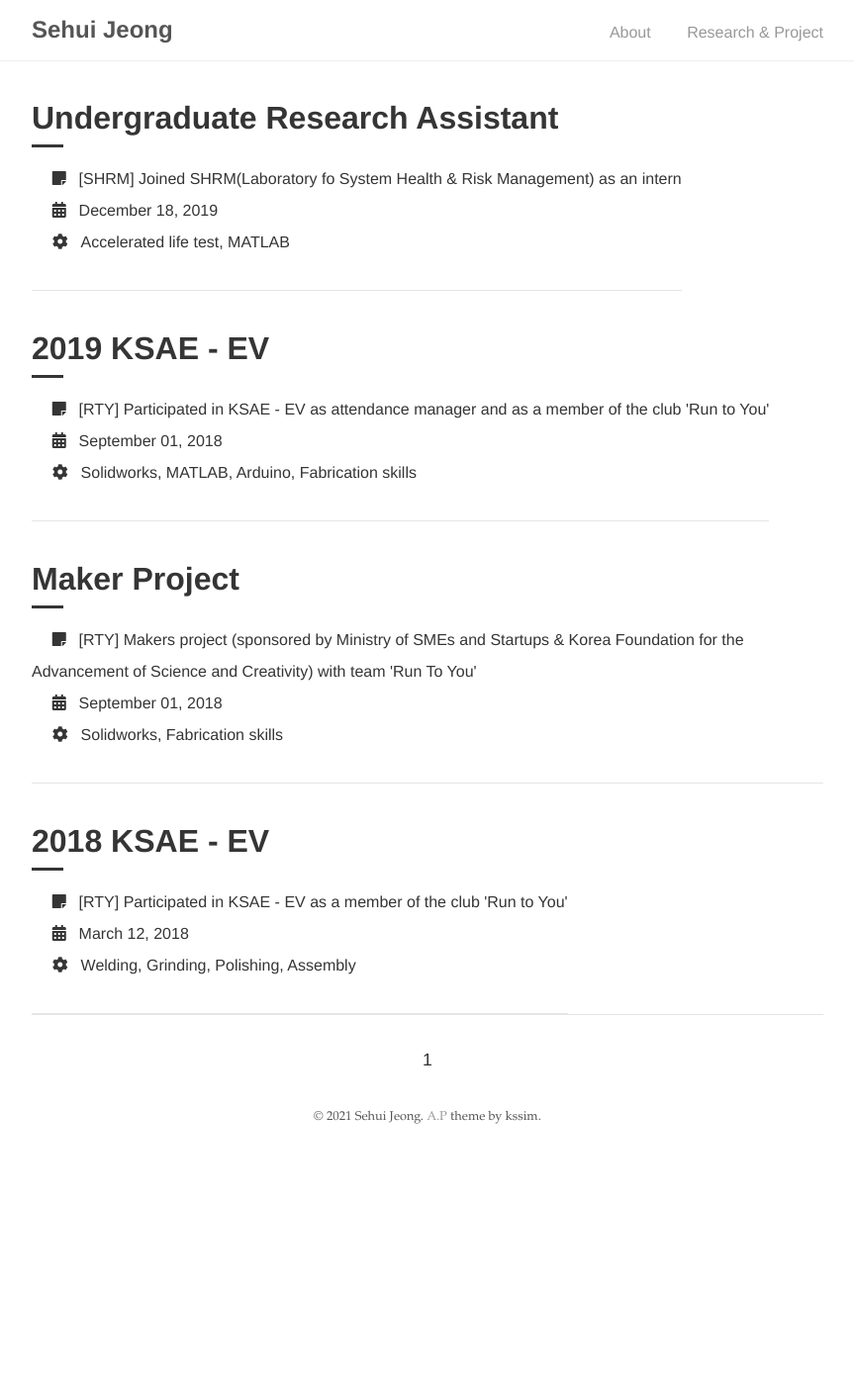
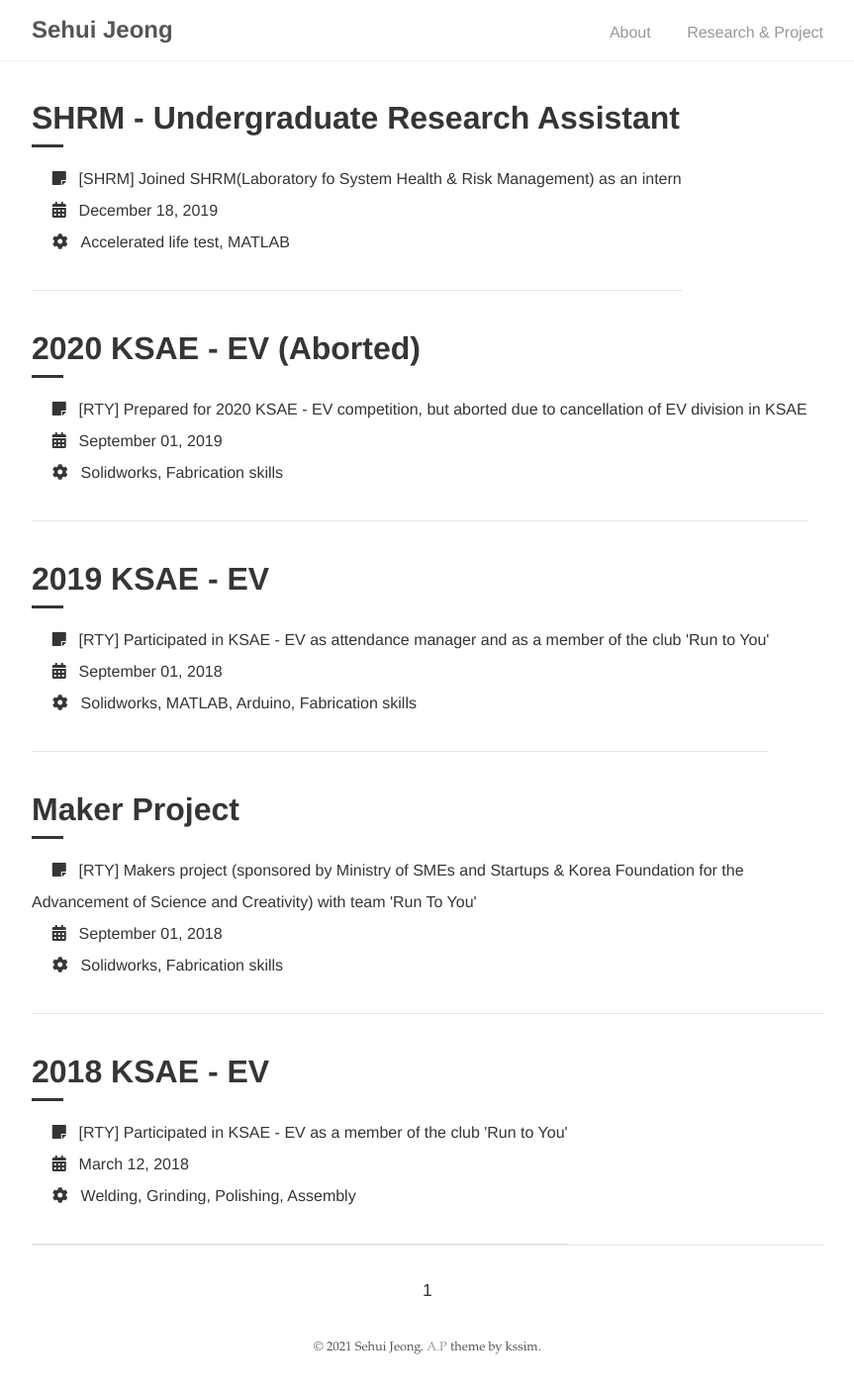
Before and after one commit to tpgml2612/CV, a Jekyll site: the page built from portfolio/index.html, in a window 1280 px wide. Shown: the whole page at 99% size, without its empty margins (208-1071 px from the left). Built offline with Jekyll 4.4.1, drawn with Linux system fonts in a browser that asks for light colours; the list of posts is cut into pages by our own code; before the commit the page ends 1172 px from its top, so only the background shows below that.

Commit message:
update posts

```diff
--- /dev/null
+++ b/_posts/2019-09-01-rty.md
@@ -0,0 +1,29 @@
+---
+layout: post
+title:  "2020 KSAE - EV (Aborted)"
+info: "Prepared for 2020 KSAE - EV competition, but aborted due to cancellation of EV division in KSAE"
+tech: "Solidworks, Fabrication skills"
+type: RTY
+---
+
+## Position
+#### Manager of EV team
+- I devised an overall plan for the design and processing of the EV team
+- I provided detailed design steps to assign tasks to team members and assembled them after design verification.
+- I made a shared spreadsheet so that everyone can check the progress.
+
+#### Vice president of the team 'Run To You'
+- I held a seminar on using Solidworks, product design, and automotive structure
+- I planned various small projects like making a shopping cart or a trash bin holder to help new members acquire fabrication skills.
+
+## Tech
+Design: Solidworks
+
+Fabrication skills: Arc welding, grinding, soldering, hammering, and polishing (with a grinder)
+
+Presentation: Microsoft Powerpoint
+
+Planning: Microsoft Excel
+
+## Duration
+2019/09/01 ~ 2020/02/29
--- a/_posts/2019-12-18-shrm.md
+++ b/_posts/2019-12-18-shrm.md
@@ -1,6 +1,6 @@
 ---
 layout: post
-title:  "Undergraduate Research Assistant"
+title:  "SHRM - Undergraduate Research Assistant"
 info: "Joined SHRM(Laboratory fo System Health & Risk Management) as an intern"
 tech: "Accelerated life test, MATLAB"
 type: SHRM
```
Also changed, not shown: _posts/2018-09-01-rty.md (+2 -0 lines).
